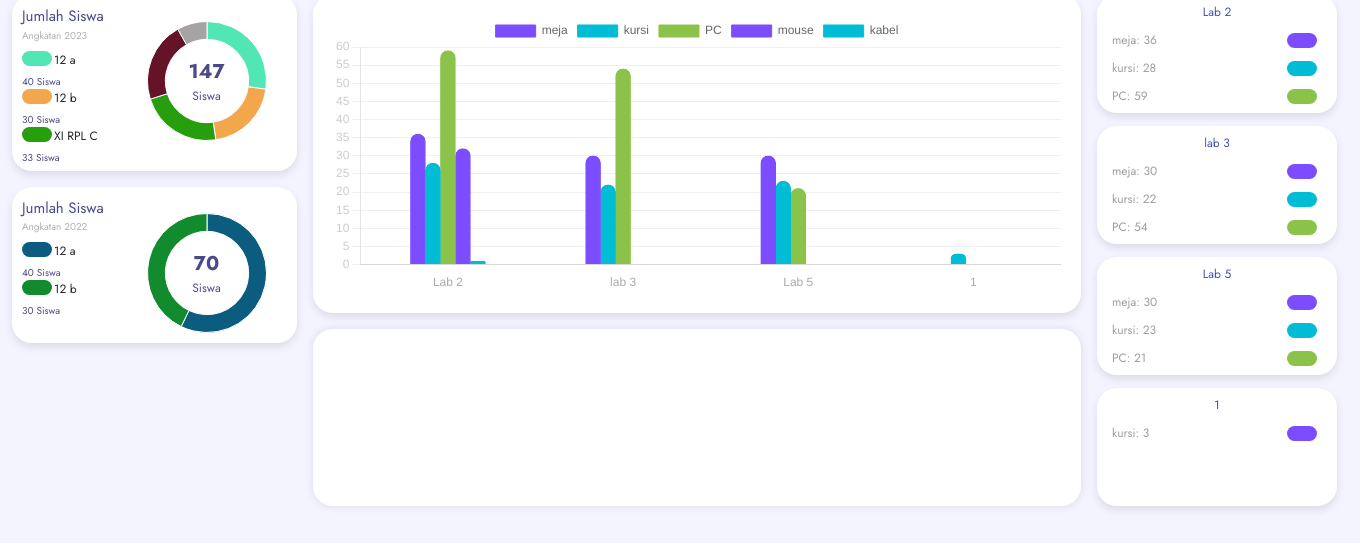
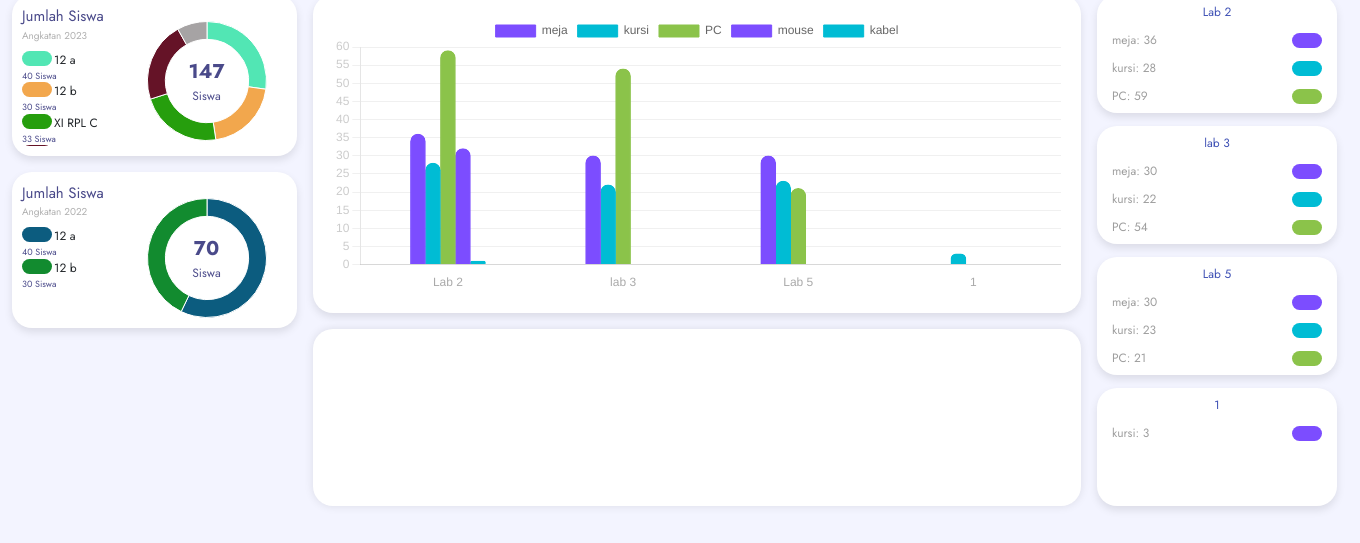
Before and after one commit to P5Jurusan/jurusan, a Flask app: page / in a window 1360 px wide. Shown: the part 257-800 px from the top of the page. Run offline with Flask 3, Linux system fonts and the light colour scheme.

Commit message:
index add

```diff
--- a/templates/index.html
+++ b/templates/index.html
@@ -240,21 +240,6 @@
             font-size: 10px;
         }
 
-        .class-diagram {
-    display: flex;
-    flex-direction: column;
-    align-items: start;
-    max-height: 110px;
-    overflow-y: auto; /* Tetap memungkinkan scroll */
-    scrollbar-width: none; /* Menyembunyikan scrollbar di Firefox */
-}
-
-/* Untuk browser berbasis Webkit (Chrome, Edge, dll.) */
-.class-diagram::-webkit-scrollbar {
-    display: none; /* Menyembunyikan scrollbar */
-}
-
-
         .class-diagram div {
             display: flex;
             flex-direction: column;
@@ -369,19 +354,6 @@
             font-size: 12px;
             margin-bottom: 10px;
         }
-
-        .card-lab .item-container {
-    flex-grow: 1; /* Memastikan bagian ini dapat menyesuaikan tinggi yang tersisa */
-    max-height: 75px; /* Batasi tinggi maksimal untuk daftar item */
-    overflow-y: auto; /* Tambahkan scroll jika tinggi konten melebihi 75px */
-    padding-right: 5px; /* Opsional: Tambahkan ruang untuk scroll bar */
-    -ms-overflow-style: none;
-    scrollbar-width: none;
-}
-
-.card-lab .item-container::-webkit-scrollbar {
-    display: none; /* Sembunyikan scrollbar di Chrome, Safari, dan Edge */
-}
 
         .item {
             color: #9E9E9E;
@@ -556,20 +528,19 @@
                             <div class="title-diagram">Jumlah Siswa</div>
                             <div class="subtitle-diagram">Angkatan {{ batch.batch_year }}</div>
                             <div class="mt-2">
-                                <div class="class-diagram" style="display: flex; flex-direction: column; align-items: start; max-height: 110px; overflow-y: auto; scrollbar-width: none; padding-right: 10px;">
+                                <div class="class-diagram" style="display: flex; flex-direction: column; align-items: start; max-height: 95px; overflow-y: auto;">
                                     {% set classColors = [] %}
                                     {% for class_ in batch.classes %}
                                     {% set randomColor = "#{:06x}".format(range(0, 16777215) | random) %}
                                     {% set _ = classColors.append(randomColor) %}
-                                    <div class="class-diagram-item" style="display: flex; flex-direction: row; margin-bottom: 5px;">
+                                    <div class="class-diagram-item" style="display: flex;flex-direction: row;">
                                         <div class="color-box" style="background-color: {{ randomColor }};"></div>
                                         <div class="text">{{ class_.class_name }}</div>
                                     </div>
-                                    <div class="count" style="font-size: 10px; color: #4a4a8a;">{{ class_.total_student }} Siswa</div>
+                                    <div class="count">{{ class_.total_student }} Siswa</div>
                                     {% endfor %}
                                 </div>
                             </div>
-
                         </div>
                         <div class="col-md-2">
                             <div class="chart-container mt-3">
@@ -650,7 +621,7 @@
 
             </div>
 
-            <div class="d-flex flex-column me-3">
+            <div class="d-flex flex-column me-3" style="max-width: 800px;">
                 <!-- card grafik -->
                 <div class="card-large mb-3">
                     <div class="card-large-content">
@@ -683,7 +654,8 @@
                 {% for labroom in labrooms %}
                 <div class="card-lab">
                     <div class="title">{{ labroom.name }}</div>
-                    <div class="item-container">
+                    <div class="" style="max-height: 85px; overflow-y: auto;">
+
                         {% for good in labroom.goods %}
                         {% if good.id_lab_rooms == labroom.id %}
                         <div class="item">
@@ -691,15 +663,14 @@
                                 <span>{{ good.name }}</span>
                                 <span>: {{ good.amount }}</span>
                             </span>
-                            <span class="color-box {{ colors[loop.index0 % colors|length] }}"></span>
-                        </div>
-                        {% endif %}
-                        {% endfor %}
+                        <span class="color-box {{ colors[loop.index0 % colors|length] }}"></span>
                     </div>
+                    {% endif %}
+                    {% endfor %}
+                </div>
                 </div>
                 {% endfor %}
             </div>
-
         </div>
 
     </div>
```
